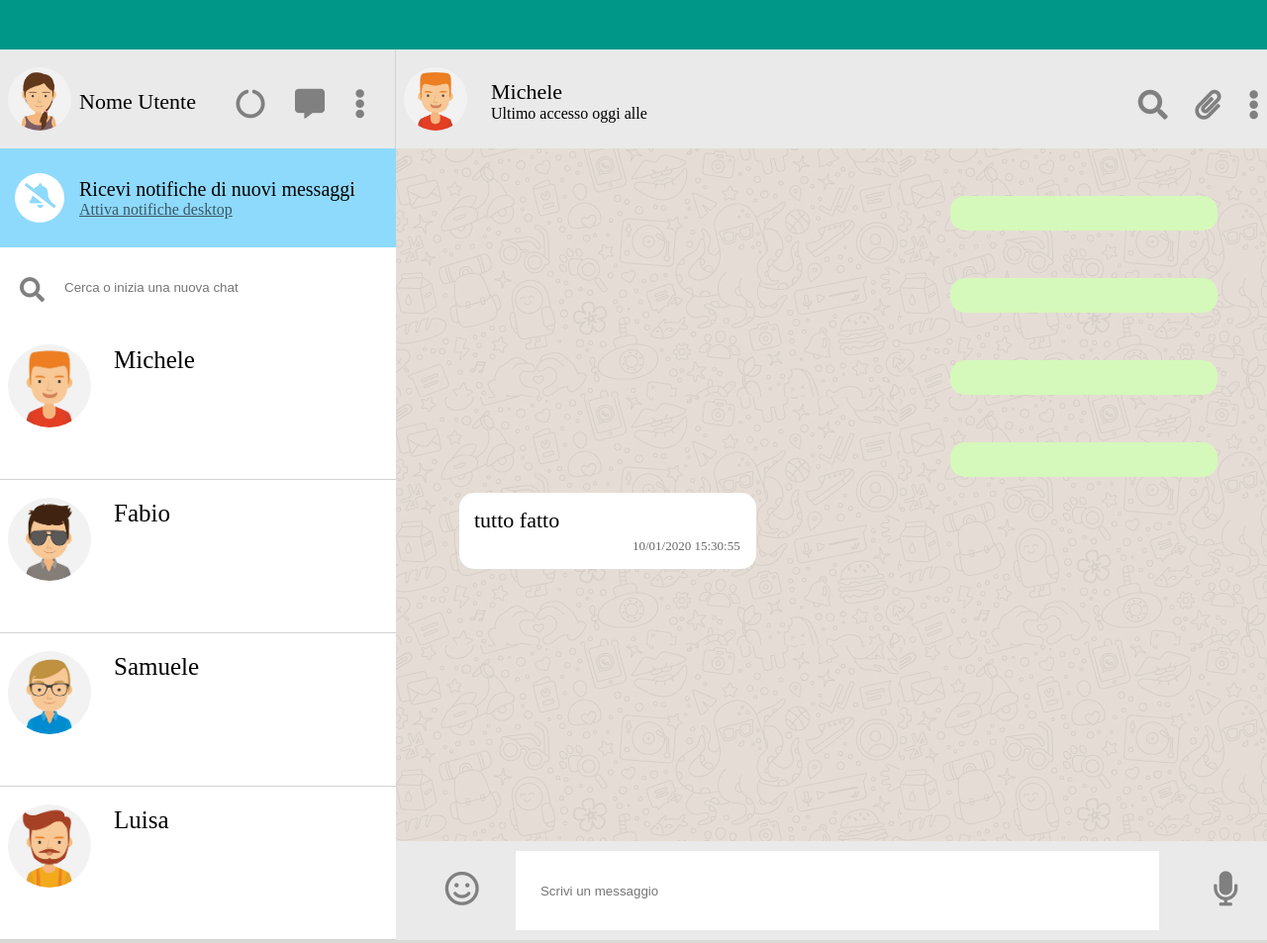
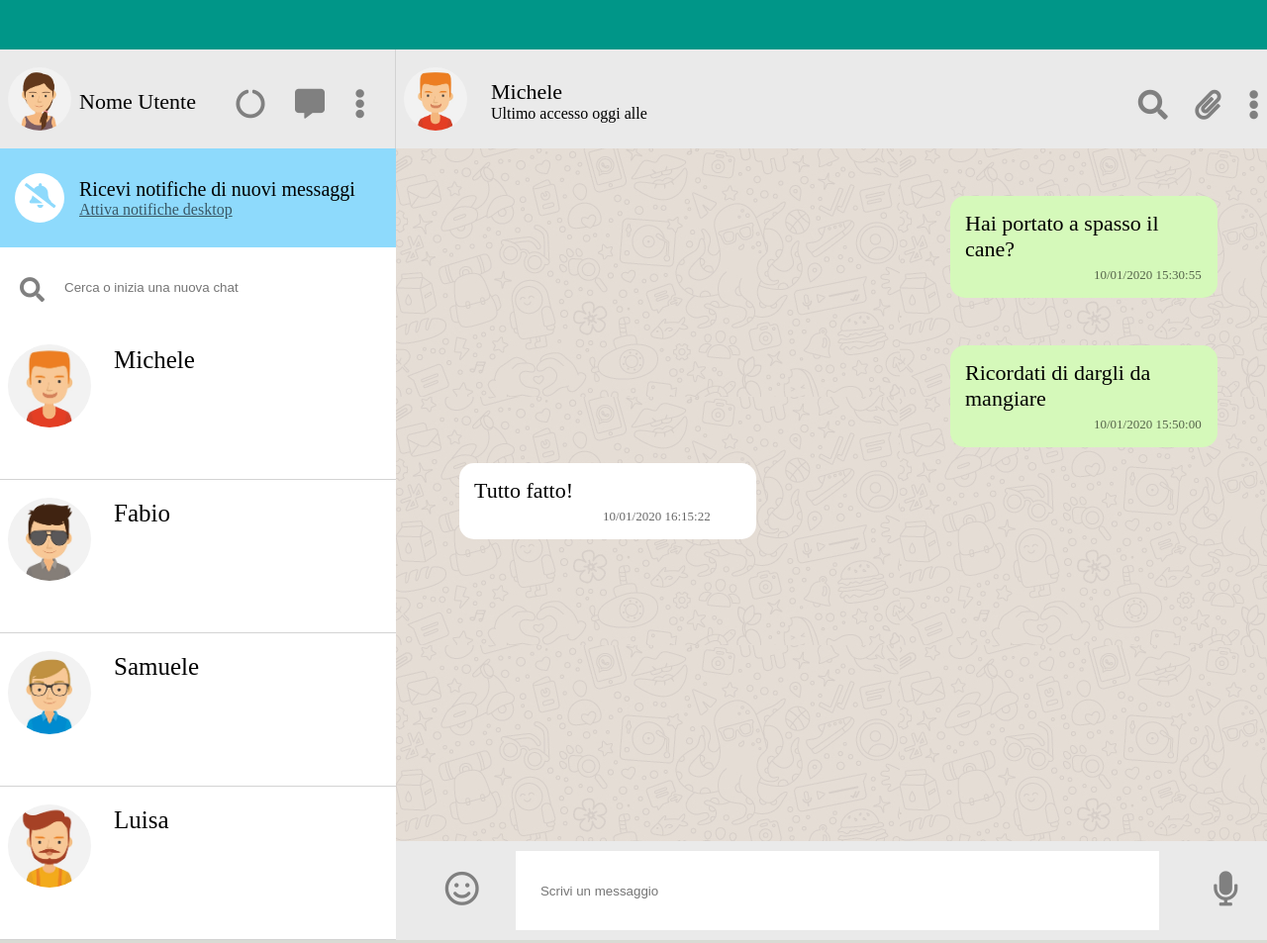
Before and after one commit to Emanuele117/vue-boolzapp, a plain HTML site: page Milestone2/index.html in a window 1280 px wide. Shown: the whole page at 99% size. Drawn offline with nearby package versions, Linux system fonts and the light colour scheme.

Commit message:
problema messaggi dinamici risolto

```diff
--- a/Milestone2/assets/app.js
+++ b/Milestone2/assets/app.js
@@ -10,6 +10,7 @@ messaggi relativi al contatto attivo all’interno del pannello della conversazi
 const app = new Vue({
     el: '#app',
     data: {
+        attiva: 0,
         contacts: [
             {
                 name: 'Michele',
@@ -95,5 +96,12 @@ const app = new Vue({
                 ],
             },
         ]
+    },
+    methods: {
+        addClass(index) {
+            let classeMessaggio = this.contacts[this.attiva].messages[index].status
+
+            return classeMessaggio
+        }
     }
 })
--- a/Milestone2/index.html
+++ b/Milestone2/index.html
@@ -51,15 +51,12 @@
                 </div>
             </div>
             <div class="chat">
-                <div class="sent" v-for= "contact in contacts">
-                    <p class="messaggio">{{contact.messages.text}}</p>
-                    <p class="date">{{contact.messages.date}}</p>
+                <div  v-for= "(message,index) in contacts[attiva].messages" :class="addClass(index)">
+                    <p class="messaggio">{{message.text}}</p>
+                    <p class="date">{{message.date}}</p>
                 </div>
 
-                <div class="received">
-                    <p class="messaggio">tutto fatto</p>
-                    <p class="date2">10/01/2020 15:30:55</p>
-                </div>
+
             </div>
             <div class="message">
                 <i class="far fa-smile smile"></i>
```
